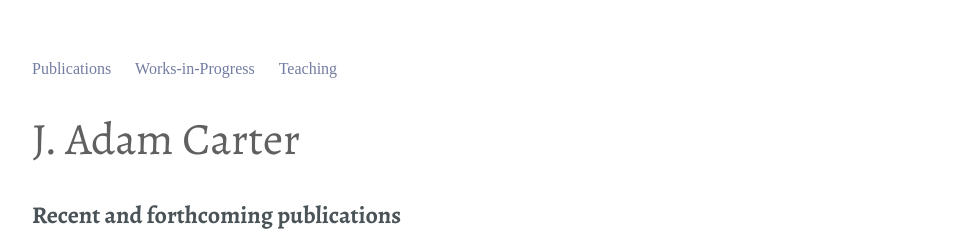
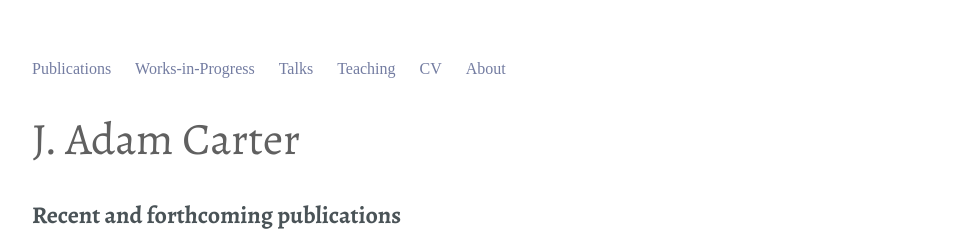
Before and after one commit to jadamcarter/jadamcarter.github.io, a Jekyll site: the page built from index.html, in a window 1280 px wide. Shown: the top 252 px of the page, without its empty margins (160-1119 px from the left). Built offline with Jekyll 4.4.1, drawn with Linux system fonts in a browser that asks for light colours; some web fonts are replaced.

Commit message:
Update default.html

```diff
--- a/_layouts/default.html
+++ b/_layouts/default.html
@@ -14,7 +14,10 @@
 	    		<ul>
 	        		<li><a href="/">Publications</a></li>
 	        		<li><a href="/Works-in-Progress">Works-in-Progress</a></li>
-	        		<li><a href="/Teaching">Teaching</a></li>
+				<li><a href="/Talks">Talks</a></li>
+				<li><a href="/Teaching">Teaching</a></li>
+				<li><a href="/CV">CV</a></li>
+				<li><a href="/About">About</a></li>
 	    		</ul>
 			</nav>
 			<div class="container">
```
